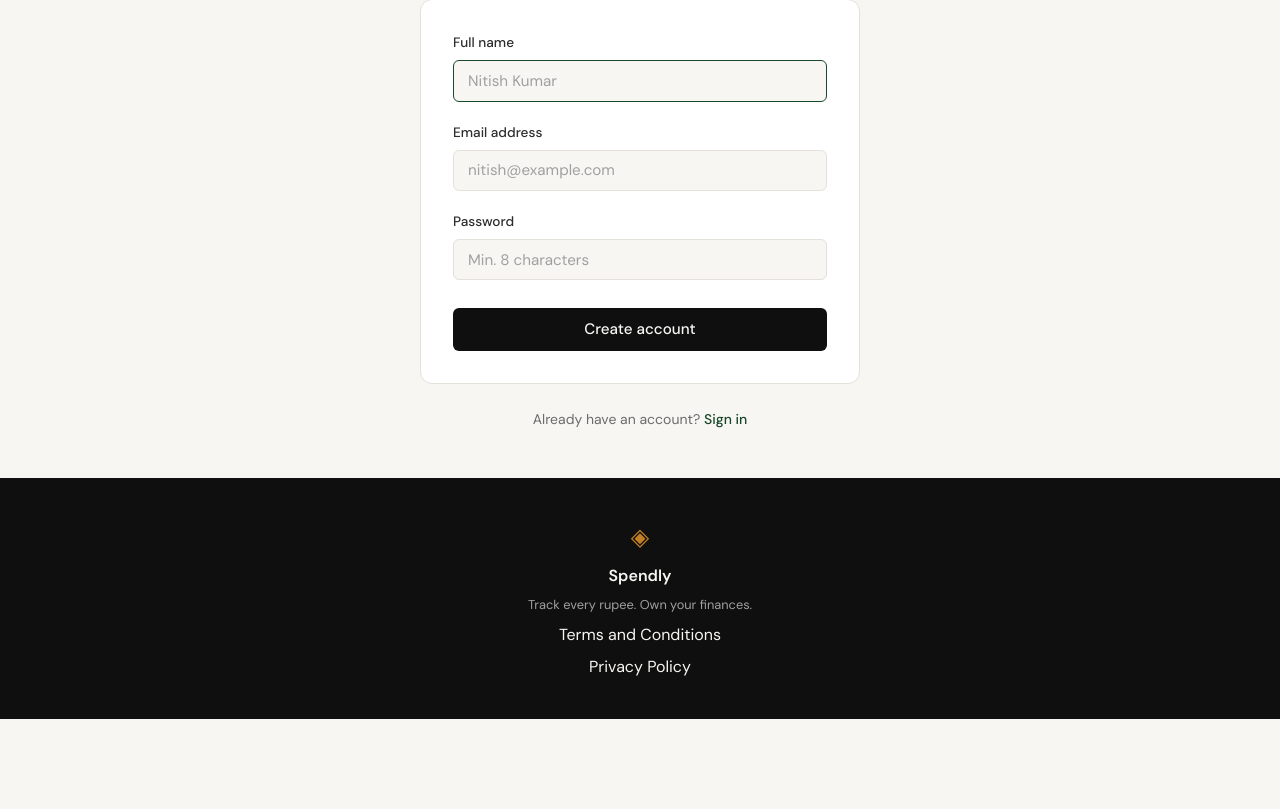
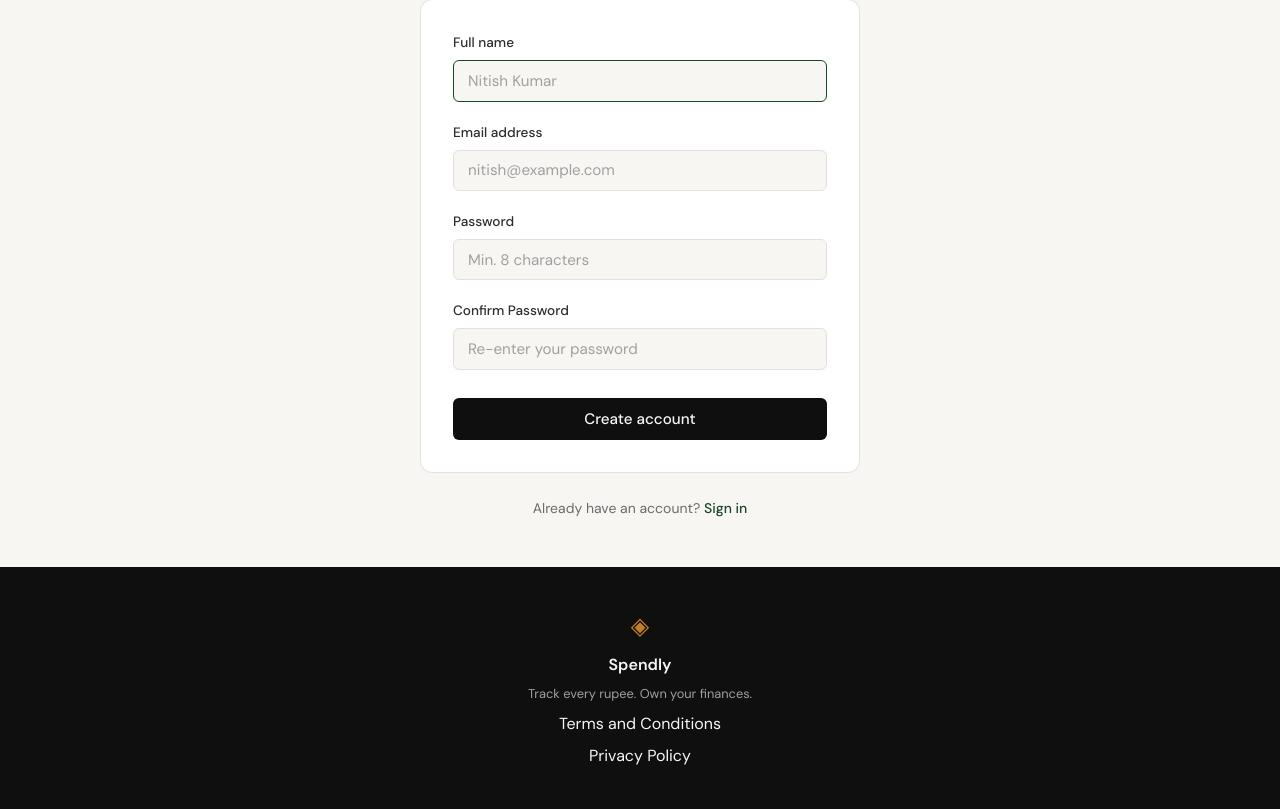
Before and after one commit to joysadventure/spendly, a Flask app: page /register in a window 1280 px wide. Shown: the part 224-1033 px from the top of the page. Before the commit the page ends 943 px from the top, so only its background shows below. Run offline with Flask 3, Linux system fonts and the light colour scheme.

Commit message:
registration: add confirm password field; update create-spec command
Co-Authored-By: Claude Sonnet 5 <noreply@anthropic.com>

```diff
--- a/app.py
+++ b/app.py
@@ -29,8 +29,9 @@ def register():
     name = request.form.get("name", "").strip()
     email = request.form.get("email", "").strip()
     password = request.form.get("password", "")
+    confirm_password = request.form.get("confirm_password", "")
 
-    if not name or not email or not password:
+    if not name or not email or not password or not confirm_password:
         return render_template(
             "register.html", error="All fields are required.", name=name, email=email
         )
@@ -39,6 +40,14 @@ def register():
         return render_template(
             "register.html",
             error="Password must be at least 8 characters.",
+            name=name,
+            email=email,
+        )
+
+    if password != confirm_password:
+        return render_template(
+            "register.html",
+            error="Passwords do not match.",
             name=name,
             email=email,
         )
--- a/templates/register.html
+++ b/templates/register.html
@@ -36,6 +36,12 @@
                            class="form-input" placeholder="Min. 8 characters"
                            required>
                 </div>
+                <div class="form-group">
+                    <label for="confirm_password">Confirm Password</label>
+                    <input type="password" id="confirm_password" name="confirm_password"
+                           class="form-input" placeholder="Re-enter your password"
+                           required>
+                </div>
                 <button type="submit" class="btn-submit">Create account</button>
             </form>
         </div>
```
Also changed, not shown: .claude/commands/create-spec.md, .claude/specs/02-registration.md.
